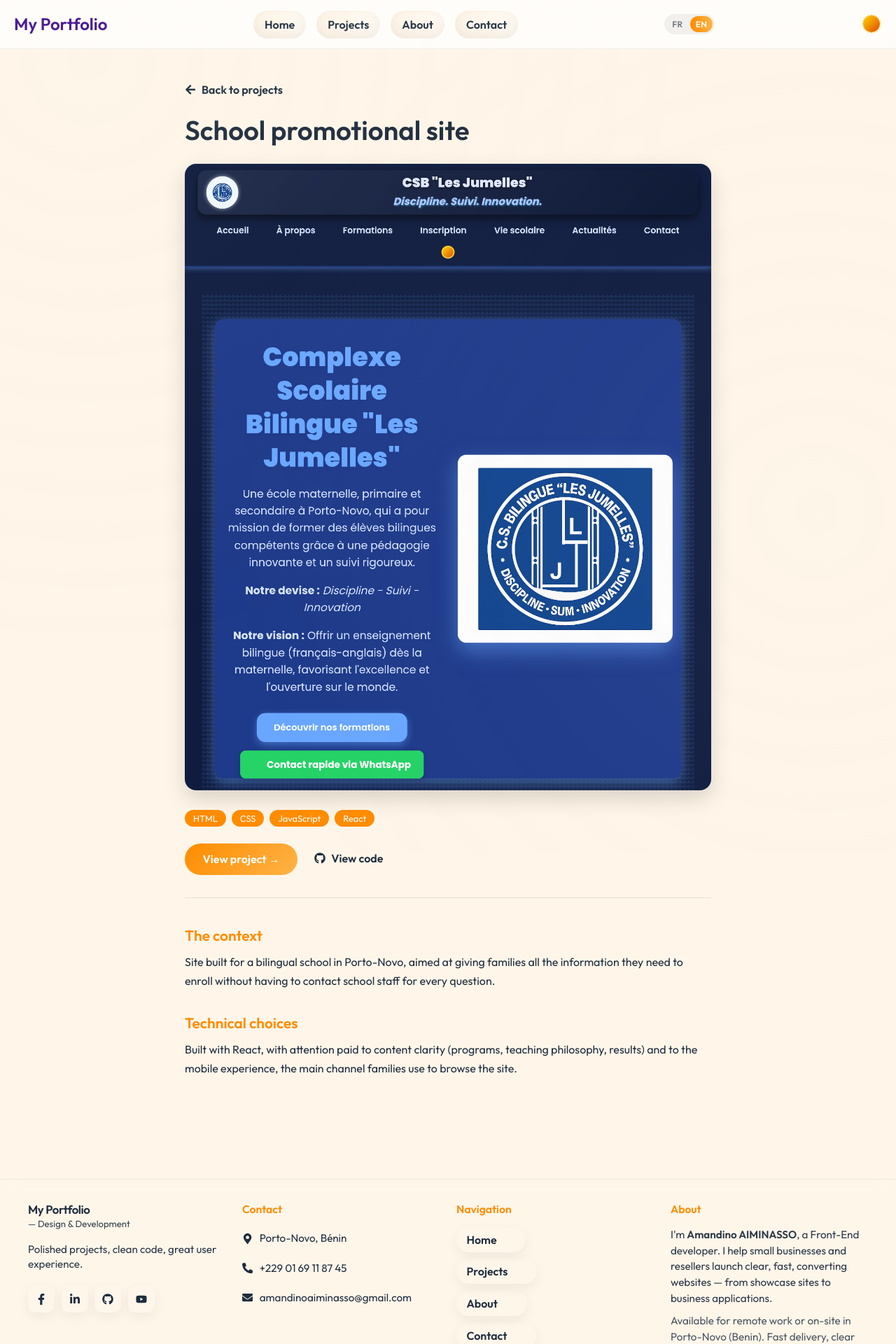
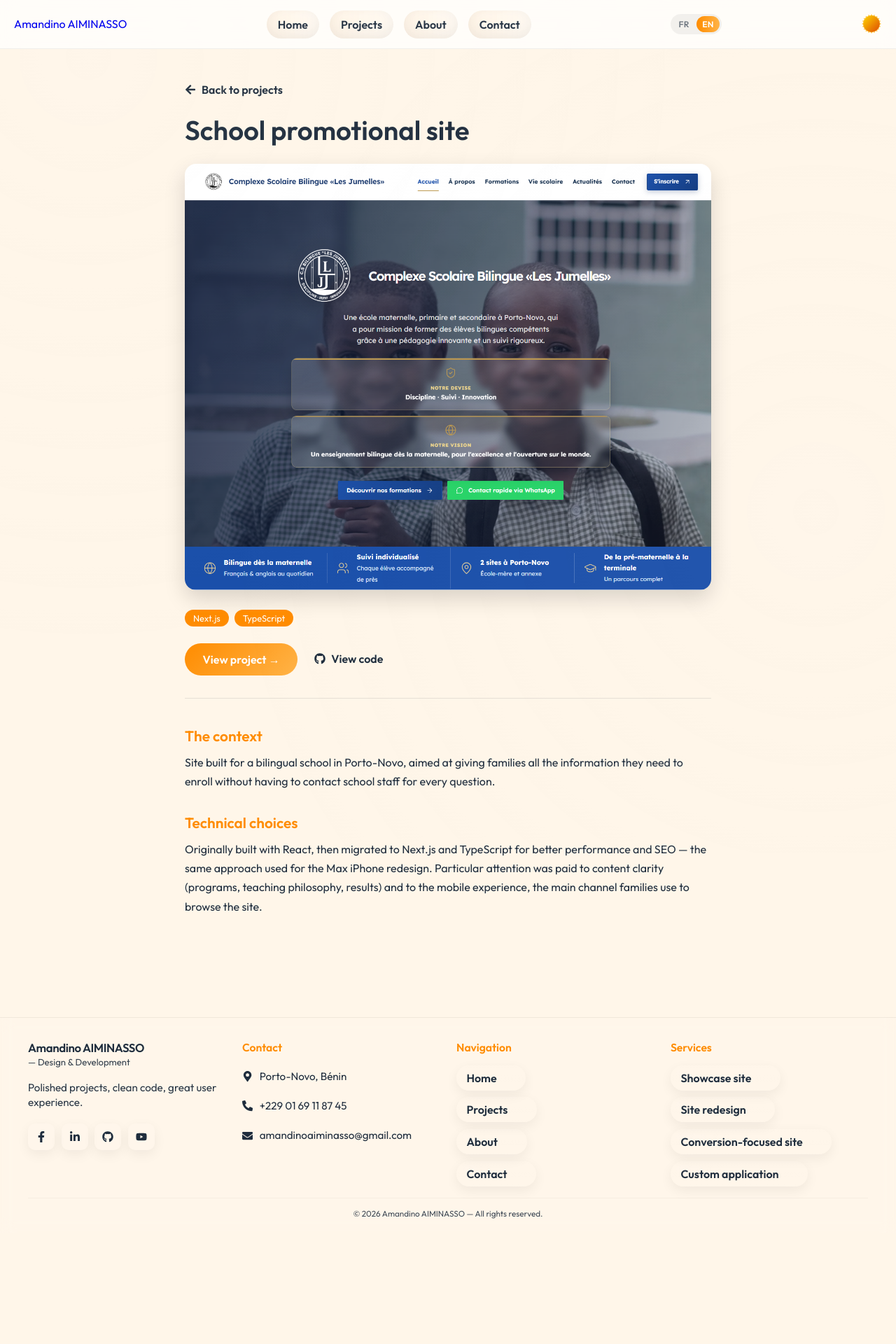
Before and after one commit to Zephryr69/my-portfolio, a Next.js app: page /en/projets/ecole in a window 1280 px wide. Shown: the top 1920 px of the page at 70% size. After the commit the page ends 1761 px from the top, so only its background shows below. Built offline with nearby package versions, Linux system fonts and the light colour scheme; no server answers; a web font is replaced by a local one.

Commit message:
Changement de d'image et de lien pour le site d'ecole

```diff
--- a/messages/en.json
+++ b/messages/en.json
@@ -1,6 +1,6 @@
 {
   "Header": {
-    "brand": "My Portfolio",
+    "brand": "Amandino AIMINASSO",
     "backHome": "Back to home",
     "nav": {
       "home": "Home",
@@ -11,7 +11,8 @@
     "themeToggle": "Toggle site theme",
     "openMenu": "Open navigation menu",
     "languageSwitcherLabel": "Switch language",
-    "closeMenu": "Close navigation menu"
+    "closeMenu": "Close navigation menu",
+    "brandRole": "Front-end Developer"
   },
   "Sidebar": {
     "title": "Menu",
@@ -29,7 +30,14 @@
     "aboutTitle": "About",
     "aboutText": "I'm <strong>Amandino AIMINASSO</strong>, a Front-End developer. I help small businesses and resellers launch clear, fast, converting websites — from showcase sites to business applications.",
     "aboutTextSmall": "Available for remote work or on-site in Porto-Novo (Benin). Fast delivery, clear communication, documented deliverables.",
-    "rights": "All rights reserved."
+    "rights": "All rights reserved.",
+    "servicesTitle": "Services",
+    "services": {
+      "showcase": "Showcase site",
+      "redesign": "Site redesign",
+      "conversion": "Conversion-focused site",
+      "customApp": "Custom application"
+    }
   },
   "Home": {
     "hero": {
@@ -38,7 +46,7 @@
       "ctaPrimary": "Start a project",
       "ctaSecondary": "See my work",
       "imageAlt": "Photo of Amandino",
-      "headline": "I turn your ideas into web experiences that make people want to go further.",
+      "headline": "I turn your ideas into web experiences that make people want to act.",
       "tagline": "Freelance Front-End Developer · Porto-Novo / Remote"
     },
     "skills": {
@@ -127,19 +135,19 @@
       "items": {
         "showcase": {
           "title": "Showcase site",
-          "description": "Present your business with a professional digital presence that builds trust from the first visit."
+          "description": "To launch or present a business that doesn't have an online presence yet, with a clear site that builds trust from the first visit."
         },
-        "modernExperience": {
-          "title": "Modern web experience",
-          "description": "Polished, smooth, interactive interfaces that give your brand a memorable digital identity."
+        "redesign": {
+          "title": "Existing site redesign",
+          "description": "To modernize an aging or slow website. I fully rebuilt Max iPhone, for example, moving it from React to Next.js for better performance."
         },
         "conversion": {
           "title": "Conversion-focused site",
-          "description": "A structure designed to guide your visitors toward action: quote requests, contact, booking, signup, or purchase."
+          "description": "A structure designed to guide your visitors toward a specific goal: a quote request, contact, booking, or signup."
         },
-        "webApp": {
-          "title": "Web application",
-          "description": "Interfaces tailored to your business needs, with a clear experience built for your users."
+        "customApp": {
+          "title": "Custom web application",
+          "description": "An internal tool built for your business needs — in the spirit of Edudine, the management application I built for a school."
         }
       }
     },
@@ -397,7 +405,7 @@
       },
       "ecole": {
         "context": "Site built for a bilingual school in Porto-Novo, aimed at giving families all the information they need to enroll without having to contact school staff for every question.",
-        "technicalChoices": "Built with React, with attention paid to content clarity (programs, teaching philosophy, results) and to the mobile experience, the main channel families use to browse the site."
+        "technicalChoices": "Originally built with React, then migrated to Next.js and TypeScript for better performance and SEO — the same approach used for the Max iPhone redesign. Particular attention was paid to content clarity (programs, teaching philosophy, results) and to the mobile experience, the main channel families use to browse the site."
       },
       "edudine": {
         "context": "The same school was managing enrollments, payments, and administrative tracking by hand. Edudine was built to centralize this data in a single tool.",
--- a/messages/fr.json
+++ b/messages/fr.json
@@ -1,6 +1,6 @@
 {
   "Header": {
-    "brand": "Mon Portfolio",
+    "brand": "Amandino AIMINASSO",
     "backHome": "Retour à l'accueil",
     "nav": {
       "home": "Accueil",
@@ -11,7 +11,8 @@
     "themeToggle": "Changer le thème du site",
     "openMenu": "Ouvrir le menu de navigation",
     "languageSwitcherLabel": "Changer de langue",
-    "closeMenu": "Fermer le menu de navigation"
+    "closeMenu": "Fermer le menu de navigation",
+    "brandRole": "Front-end Developer"
   },
   "Sidebar": {
     "title": "Menu",
@@ -29,7 +30,14 @@
     "aboutTitle": "À propos",
     "aboutText": "Je suis <strong>Amandino AIMINASSO</strong>, développeur Front-end. J'aide les petites entreprises et revendeurs à lancer des sites clairs, rapides et convertissants — du site vitrine aux applications métiers.",
     "aboutTextSmall": "Disponible pour missions à distance ou sur Porto-Novo (Bénin). Livraison rapide, communication claire et livrables documentés.",
-    "rights": "Tous droits réservés."
+    "rights": "Tous droits réservés.",
+    "servicesTitle": "Services",
+    "services": {
+      "showcase": "Site vitrine",
+      "redesign": "Refonte de site",
+      "conversion": "Site orienté conversion",
+      "customApp": "Application sur mesure"
+    }
   },
   "Home": {
     "hero": {
@@ -38,7 +46,7 @@
       "ctaPrimary": "Démarrer un projet",
       "ctaSecondary": "Voir mes réalisations",
       "imageAlt": "Photo d'Amandino",
-      "headline": "Je transforme vos idées en expériences web qui donnent envie d'aller plus loin.",
+      "headline": "Je transforme vos idées en expériences web qui donnent envie d'agir.",
       "tagline": "Développeur Front-end freelance · Porto-Novo / Remote"
     },
     "skills": {
@@ -127,19 +135,19 @@
       "items": {
         "showcase": {
           "title": "Site vitrine",
-          "description": "Présentez votre entreprise avec une présence digitale professionnelle qui inspire confiance dès la première visite."
+          "description": "Pour lancer ou présenter une activité qui n'a pas encore de présence en ligne, avec un site clair qui inspire confiance dès la première visite."
         },
-        "modernExperience": {
-          "title": "Expérience web moderne",
-          "description": "Des interfaces soignées, fluides et interactives qui donnent à votre marque une identité numérique mémorable."
+        "redesign": {
+          "title": "Refonte de site existant",
+          "description": "Pour moderniser un site vieillissant ou lent. J'ai par exemple entièrement reconstruit Max iPhone, passé de React à Next.js pour de meilleures performances."
         },
         "conversion": {
           "title": "Site orienté conversion",
-          "description": "Une structure pensée pour guider vos visiteurs vers l'action : demande de devis, contact, réservation, inscription ou achat."
+          "description": "Une structure pensée pour guider vos visiteurs vers un objectif précis : demande de devis, contact, réservation ou inscription."
         },
-        "webApp": {
-          "title": "Application web",
-          "description": "Des interfaces adaptées à vos besoins métier, avec une expérience claire et pensée pour vos utilisateurs."
+        "customApp": {
+          "title": "Application web sur mesure",
+          "description": "Un outil interne pensé pour vos besoins métier — dans l'esprit d'Edudine, l'application de gestion que j'ai développée pour un établissement scolaire."
         }
       }
     },
@@ -397,7 +405,7 @@
       },
       "ecole": {
         "context": "Site réalisé pour un établissement scolaire bilingue à Porto-Novo, avec pour objectif de donner aux familles toutes les informations nécessaires pour s'inscrire sans avoir à contacter l'administration pour chaque question.",
-        "technicalChoices": "Construit en React, avec une attention portée à la clarté du contenu (programmes, philosophie pédagogique, résultats) et à l'expérience mobile, canal principal utilisé par les familles pour consulter le site."
+        "technicalChoices": "D'abord construit en React, puis migré vers Next.js et TypeScript pour de meilleures performances et un meilleur référencement — même logique que la refonte de Max iPhone. Attention particulière portée à la clarté du contenu (programmes, philosophie pédagogique, résultats) et à l'expérience mobile, canal principal utilisé par les familles pour consulter le site."
       },
       "edudine": {
         "context": "Le même établissement scolaire gérait ses inscriptions, paiements et suivis administratifs à la main. Edudine a été conçu pour centraliser ces données dans un seul outil.",
--- a/src/components/Footer/Footer.tsx
+++ b/src/components/Footer/Footer.tsx
@@ -95,13 +95,34 @@ export default function Footer() {
           </ul>
         </div>
 
-        {/* À propos */}
+        {/* Services — remplace l'ancien bloc "À propos", devenu redondant
+            avec "Qui je suis" + l'aperçu À propos + la page À propos
+            complète (le même pitch répété 4 fois). Renforce plutôt la
+            section Services de l'accueil. */}
         <div className={styles.footerSection}>
-          <h4>{tFooter("aboutTitle")}</h4>
-          <p className={styles.aboutText}>
-            {tFooter.rich("aboutText", { strong: (chunks) => <strong>{chunks}</strong> })}
-          </p>
-          <p className={styles.aboutTextSmall}>{tFooter("aboutTextSmall")}</p>
+          <h4>{tFooter("servicesTitle")}</h4>
+          <ul className={styles.footerNavLinks}>
+            <li>
+              <Link href="/#services" className={styles.footerNavLink}>
+                {tFooter("services.showcase")}
+              </Link>
+            </li>
+            <li>
+              <Link href="/#services" className={styles.footerNavLink}>
+                {tFooter("services.redesign")}
+              </Link>
+            </li>
+            <li>
+              <Link href="/#services" className={styles.footerNavLink}>
+                {tFooter("services.conversion")}
+              </Link>
+            </li>
+            <li>
+              <Link href="/#services" className={styles.footerNavLink}>
+                {tFooter("services.customApp")}
+              </Link>
+            </li>
+          </ul>
         </div>
       </div>
 
--- a/src/components/Header/Header.module.css
+++ b/src/components/Header/Header.module.css
@@ -54,19 +54,47 @@
 }
 .headerLink:hover { transform: scale(1.05); }
 
-.header { display: flex; align-items: center; gap: 0.5rem; }
+.header {
+  display: flex;
+  flex-direction: column;
+  justify-content: center;
+  align-items: center;
+  text-align: center;
+  gap: 0.5rem;
+  line-height: 1.15;
+}
 
-/* Remplace le rendu par défaut du <h2> d'origine (gras, ~1.5rem) —
-   le logo n'est plus un titre de section, juste du texte de marque.
-   color : violet fixe, volontairement identique en mode clair ET sombre
-   (demande explicite de l'utilisateur — j'avais d'abord mis une nuance
-   plus claire en mode sombre pour le contraste, mais il veut garder
-   exactement le même violet partout, en permanence). */
-.brand {
-  font-size: 1.5rem;
+/* Nom + rôle en deux lignes, à la place du "Mon Portfolio" générique
+   d'origine — resté par erreur depuis le tout premier squelette du
+   projet, jamais personnalisé. Couleur violette fixe conservée
+   (demande explicite antérieure, voir plus haut) : seule la mise en
+   page change, pas la charte. Légère animation d'apparition au
+   chargement, cohérente avec le reste du Header. */
+.brandName {
+  font-size: 1.35rem;
   font-weight: 700;
-  line-height: 1.2;
   color: #4c1d95;
+  animation: brandFadeIn 0.5s ease-out both;
+}
+
+.brandRole {
+  font-size: 0.7rem;
+  font-weight: 600;
+  letter-spacing: 0.4px;
+  text-transform: uppercase;
+  color: var(--color-text-secondary, #6b7280);
+  animation: brandFadeIn 0.5s ease-out 0.1s both;
+}
+
+@keyframes brandFadeIn {
+  from {
+    opacity: 0;
+    transform: translateY(-4px);
+  }
+  to {
+    opacity: 1;
+    transform: translateY(0);
+  }
 }
 
 .navList {
--- a/src/data/projectsData.ts
+++ b/src/data/projectsData.ts
@@ -1,4 +1,4 @@
-import ecoleImg from "../assets/ecole.png";
+import ecoleImg from "../assets/les-jumelles.png";
 import iphoneImg from "../assets/max-iphone.png";
 import cantineImg from "../assets/cantine.png";
 import madatoursImg from "../assets/madatours.png";
@@ -52,8 +52,10 @@ export const projectsData: ProjectDefinition[] = [
   {
     key: "ecole",
     thumbnail: ecoleImg,
-    link: "https://zephryr69.github.io/les-jumelles/",
-    tech: ["HTML", "CSS", "JavaScript", "React"],
+    // Migré vers Next.js + TypeScript, remplace l'ancien déploiement
+    // GitHub Pages en HTML/CSS/JS/React.
+    link: "https://les-jumelles.vercel.app/",
+    tech: ["Next.js", "TypeScript"],
     colorClass: "cardColor1",
     githubUrl: "https://github.com/Zephryr69/les-jumelles",
   },
```
Also changed, not shown: src/components/Footer/Footer.module.css (+9 -1 lines), src/components/Home/ServicesSection.tsx (+9 -4 lines), src/assets/les-jumelles.png (added).
